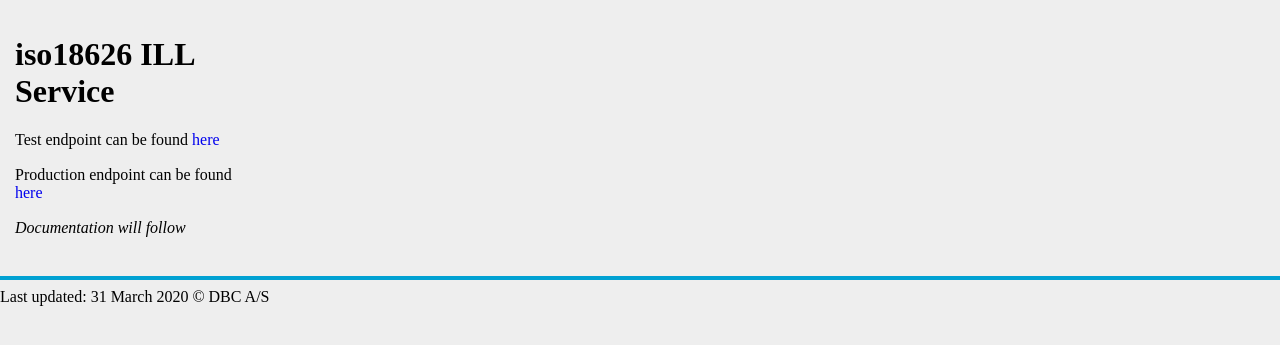
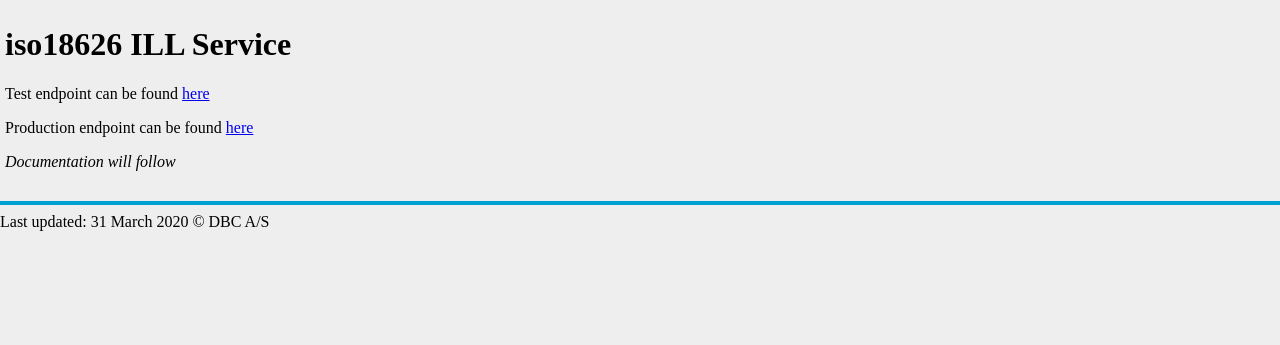
Before and after one commit to mran-dbc/MyTestDocRepo, a Jekyll site: the page built from docs/iso18636/Home.md, in a window 1280 px wide. Shown: the top 345 px of the page. Built offline with Jekyll 4.4.1, drawn with Linux system fonts in a browser that asks for light colours; nearby versions of some CDN libraries; our own code applies the rules of GitHub Pages for plain Markdown files.

Commit message:
Changed: tir 31 mar 21:32:33 CEST 2020

```diff
--- a/docs/_layouts/default.html
+++ b/docs/_layouts/default.html
@@ -8,10 +8,8 @@
     <link rel="stylesheet" href="{{ site.baseurl }}/style.css">
   </head>
   <body>
-    <section class="container">
-        <div class="content">
-          {{ content | markdownify }}
-        </div>
+    <section class="content">
+      {{ content | markdownify }}
     </section>
     <footer>
       <hr>
--- a/docs/style.css
+++ b/docs/style.css
@@ -23,17 +23,6 @@ th {
   color: white;
 }
 
-.container {
-  display: grid;
-  grid-template-columns: 20% auto;
-  padding: 10px;
-}
-
-.container a {
-  text-decoration: none;
-  color: #0000EE;
-}
-
-.sidebar, .content {
+.content {
     padding: 5px;
 }
```
